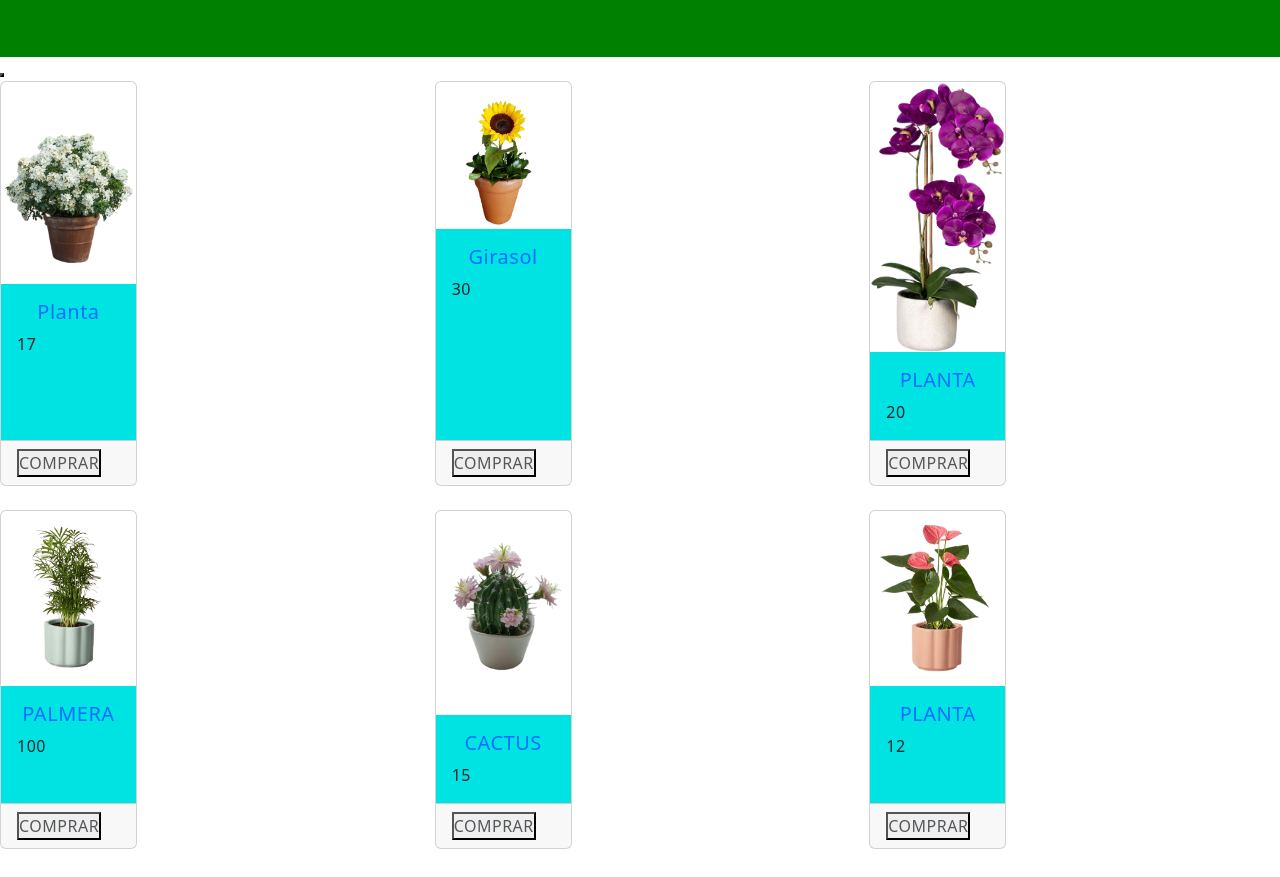
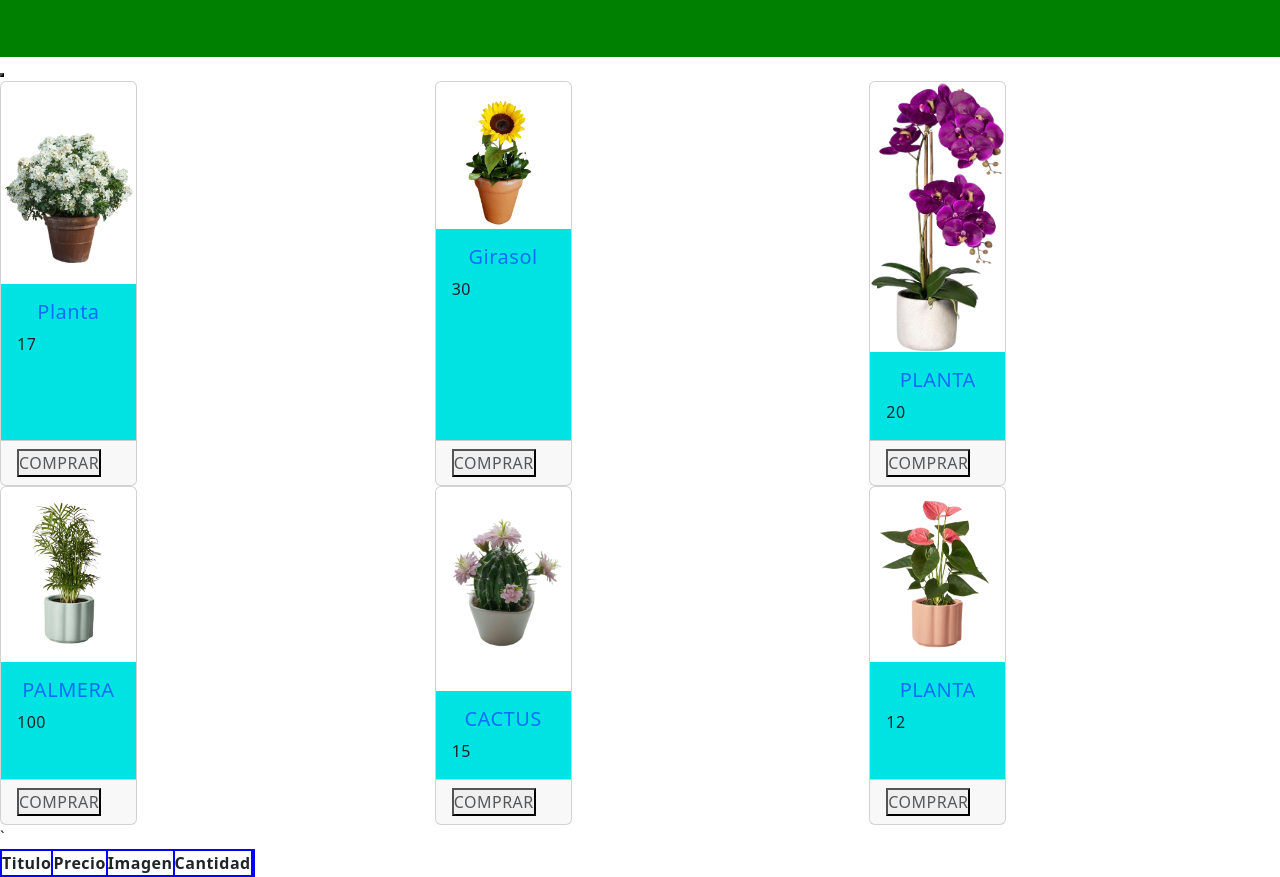
Before and after one commit to WillyAnb22/pag, a plain HTML site: page index.html in a window 1280 px wide. Shown: the part 143-1020 px from the top of the page. Before the commit the page ends 992 px from the top, so only its background shows below. Drawn offline with nearby package versions, Linux system fonts and the light colour scheme.

Commit message:
Update index.html

```diff
--- a/index.html
+++ b/index.html
@@ -10,6 +10,7 @@
   <link href="https://cdn.jsdelivr.net/npm/bootstrap@5.3.3/dist/css/bootstrap.min.css" rel="stylesheet"
     integrity="sha384-QWTKZyjpPEjISv5WaRU9OFeRpok6YctnYmDr5pNlyT2bRjXh0JMhjY6hW+ALEwIH" crossorigin="anonymous">
   <title>Vivero</title>
+  <link rel="stylesheet" href="./index.css">
 </head>
 
 <body>
@@ -39,22 +40,37 @@
     </div>
   </div>
   <!-- Cards -->
+  <div class="row  row-cols-3" id="card-template">
 
-  <div class="row row-cols-1 row-cols-md-3 g-4" id="card-template">
+  </div>
+  <div class="caja" id="card-template">
     <!-- <div class="col">
-      <div class="card h-100">
-        <img src="..." class="card-img-top" alt="...">
+      <div card="cardto">
+        <img src="${x.img}" class="card-img-top" alt="x.name">
         <div class="card-body">
-          <h5 class="card-title">Card title</h5>
-          <p class="card-text">This is a wider card with supporting text below as a natural lead-in to additional content. This content is a little bit longer.</p>
+          <h5 class="card-title text-center">${x.name}</h5>
+          <p class="card-text text-center">${x.precio}</p>
         </div>
-        <div class="card-footer">
-          <small class="text-body-secondary">Last updated 3 mins ago</small>
-        </div>
+        <button href="${x.btn}" class="btn-buy">COMPRAR</button>
       </div>
     </div> -->
+  </div>`
   </div>
+<table>
+    <thead>
+        <tr>
 
+            <th>Titulo</th>
+            <th>Precio</th>
+             <th>Imagen</th>
+            <th>Cantidad</th>
+            <th></th>
+        </tr>
+    </thead>
+    <tbody  id="listadatos">
+
+    </tbody>
+</table>
 
 </body>
 <script src="index.js"></script>
```
